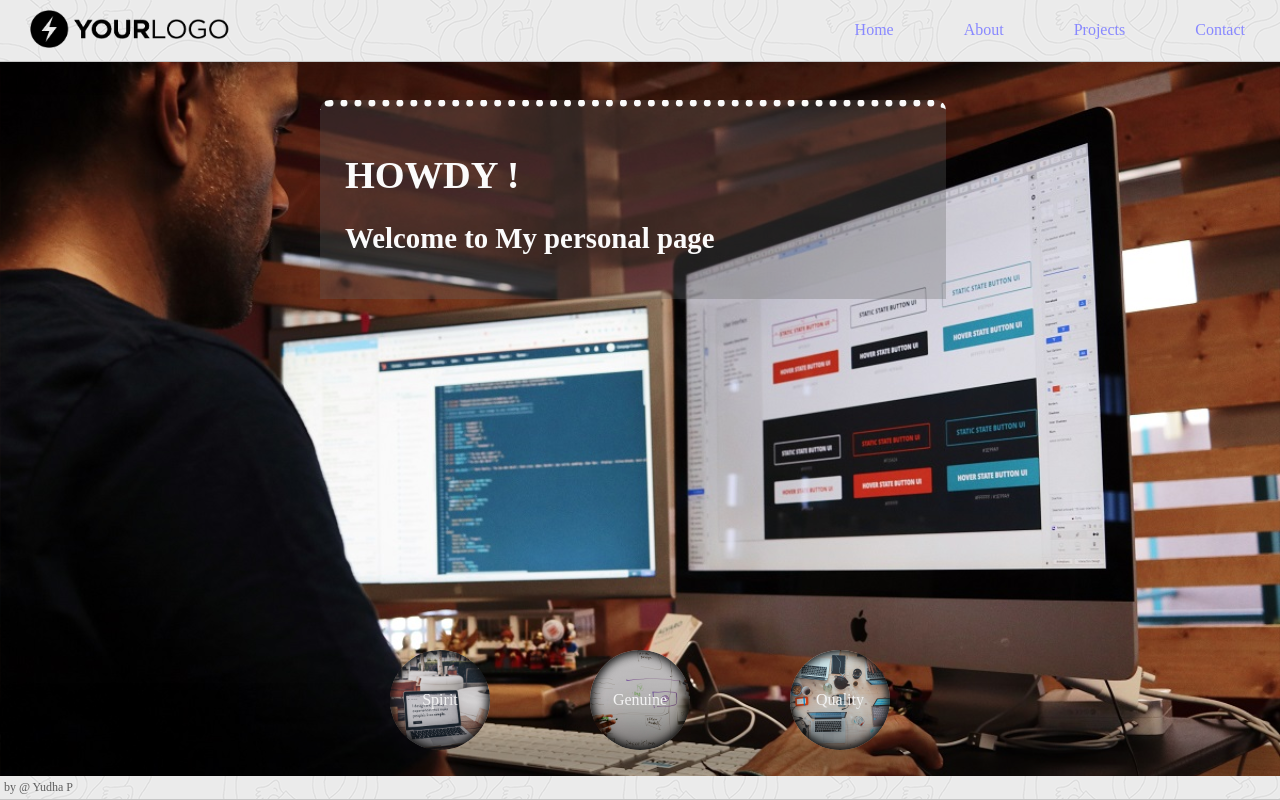
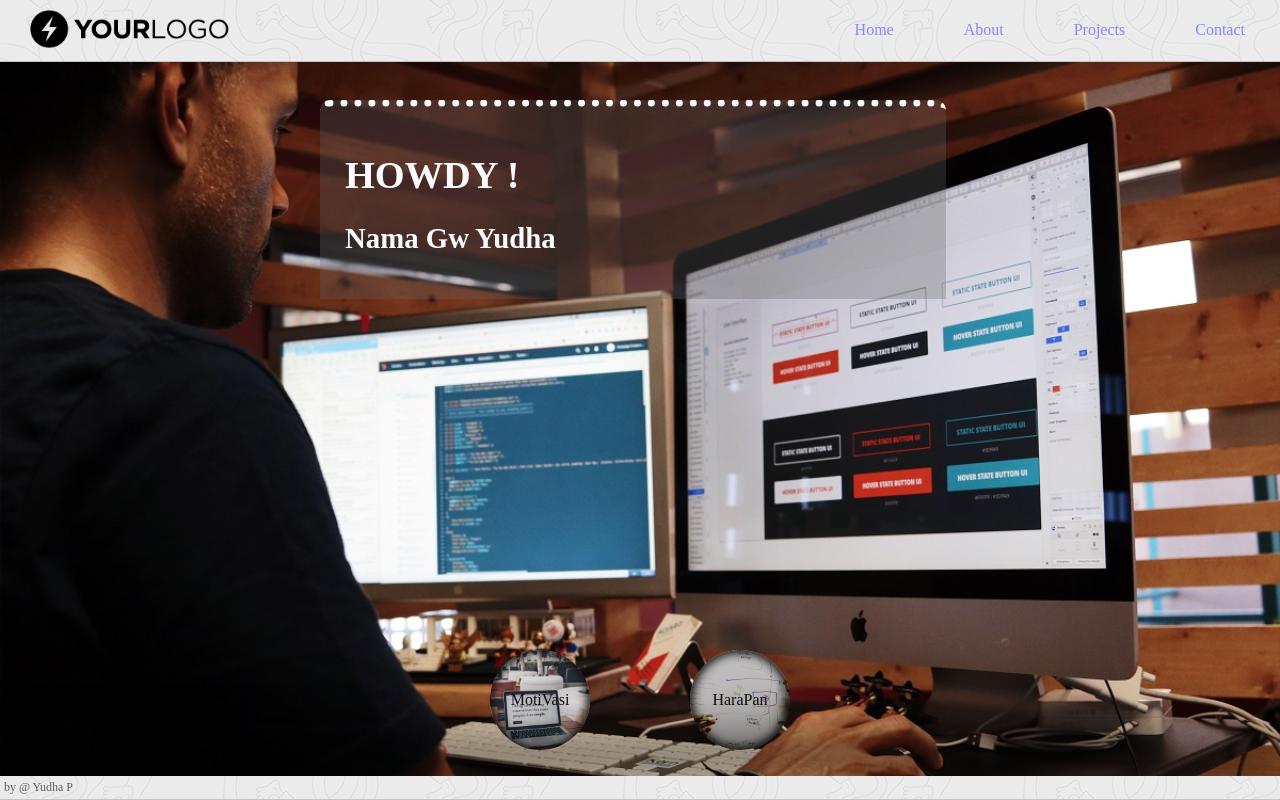
Before and after one commit to SackingSand/SackingSand.github.io, a PHP site: page / in a window 1280 px wide. Run offline with PHP 8.4, Linux system fonts and the light colour scheme.

Commit message:
Edit Buat tugas

```diff
--- a/index.html
+++ b/index.html
@@ -20,30 +20,22 @@
 	<div class="banner">
 		<div class="cc">
 			<h1>HOWDY !</h1>
-			<h2>Welcome to My personal page</h2>
+			<h2>Nama Gw Yudha</h2>
 		</div>
 		<ul>
 			<li>
-				<a class="diamond" href="#">Spirit</a>
+				<a class="diamond" href="#">MotiVasi</a>
 				<div class="dock">
 					<div class="cc2">
-						<h2>Where I explore my possibilites</h2>
+						<h2>Coding IS My Passion</h2>
 					</div>
 				</div>
 			</li>
 			<li>
-				<a href="#">Genuine</a>
+				<a href="#">HaraPan</a>
 				<div class="dock">
 					<div class="cc2">
-						<h2>Where passion meets honesty</h2>
-					</div>
-				</div>
-			</li>
-			<li>
-				<a href="#">Quality</a>
-				<div class="dock">
-					<div class="cc2">
-						<h2>Where results are absolute</h2>
+						<h2>Nguasain coding semudah menjentikkan jari</h2>
 					</div>
 				</div>
 			</li>
--- a/style.css
+++ b/style.css
@@ -126,7 +126,7 @@ a:hover + .dock, .dock:hover {
 	margin: 50px;
 	transition: all 1s;
 	border-radius: 50%;
-	color: #fafafa;
+	color: #0f0f0f;
 	background-color: #fafafa;
 }
 
```
